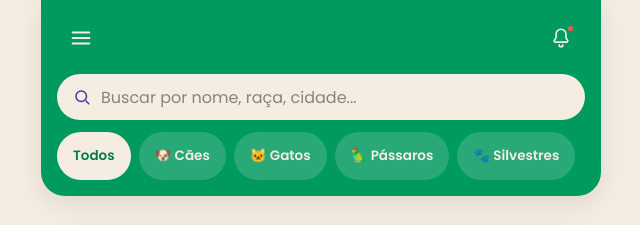
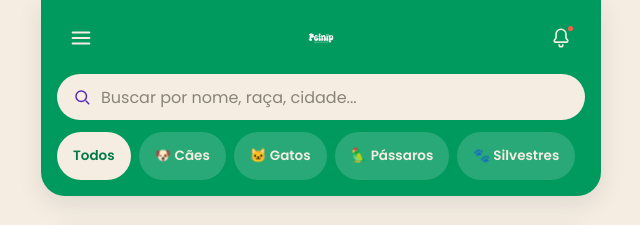
Before and after one commit to nckmacdodmd-gif/petnip-mobile, a plain HTML site: page index.html in a window 1280 px wide. Shown: the top 225 px of the page, 319-959 px from the left. Drawn offline with nearby package versions, Linux system fonts and the light colour scheme.

Commit message:
Update style.css

```diff
--- a/style.css
+++ b/style.css
@@ -92,12 +92,19 @@ body:not([data-view="feed"]) .species-tabs { display: none; }
 body:not([data-view="feed"]) .app-header__row { margin-bottom: 0; }
 
 .app-logo {
-  font-family: var(--font-title);
-  font-weight: 900;
-  font-size: 26px;
-  letter-spacing: 0.5px;
-  color: var(--cream);
+flex: 1; /* ocupa o espaço entre o menu e o sino → logo fica no
+centro exato */
+display: flex;
+align-items: center;
+justify-content: center;
 }
+.app-logo img {
+display: block;
+height: 32px;
+width: auto;
+max-width: 100%;
+}
+
 
 .icon-btn {
   position: relative;
```
